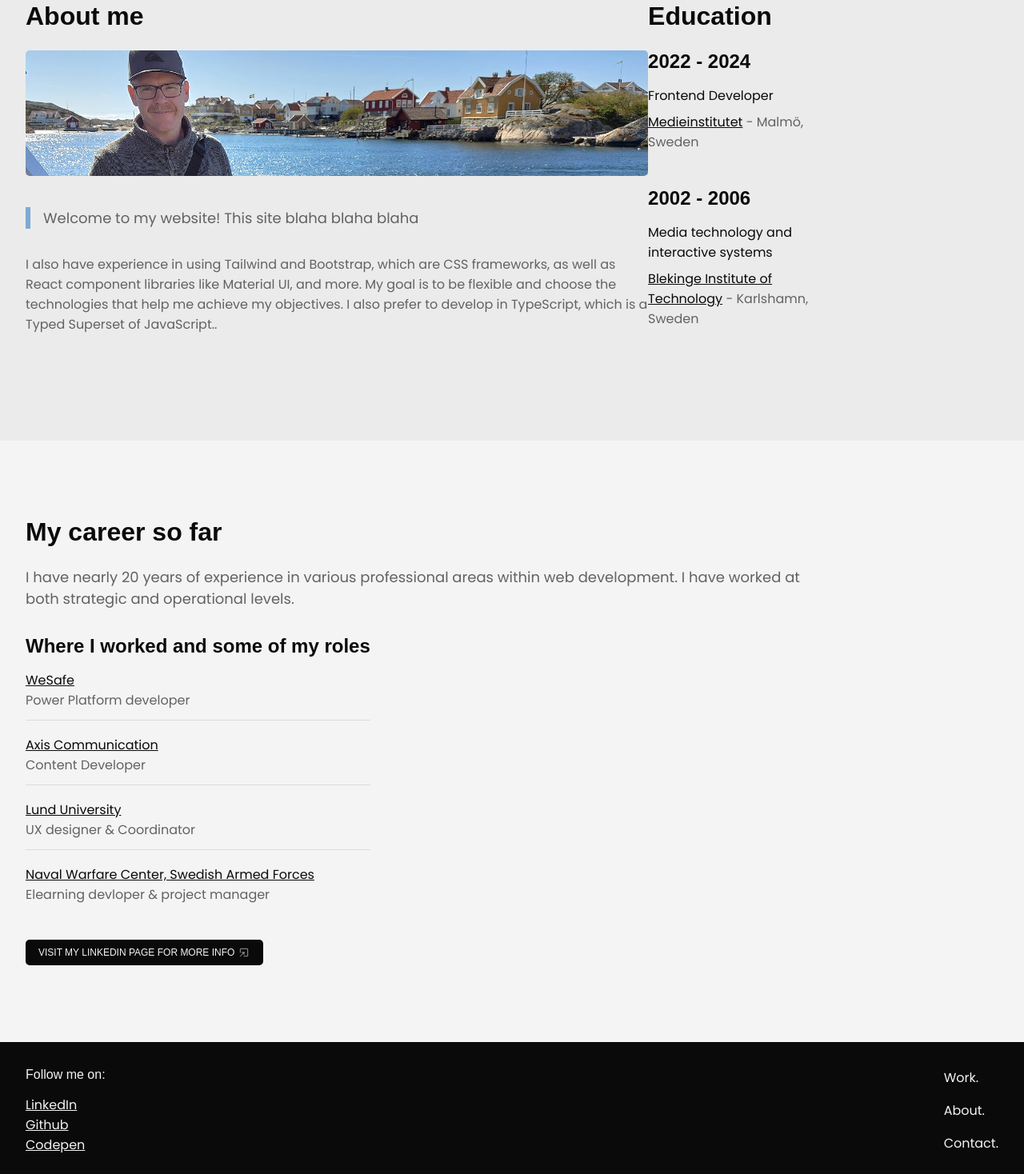
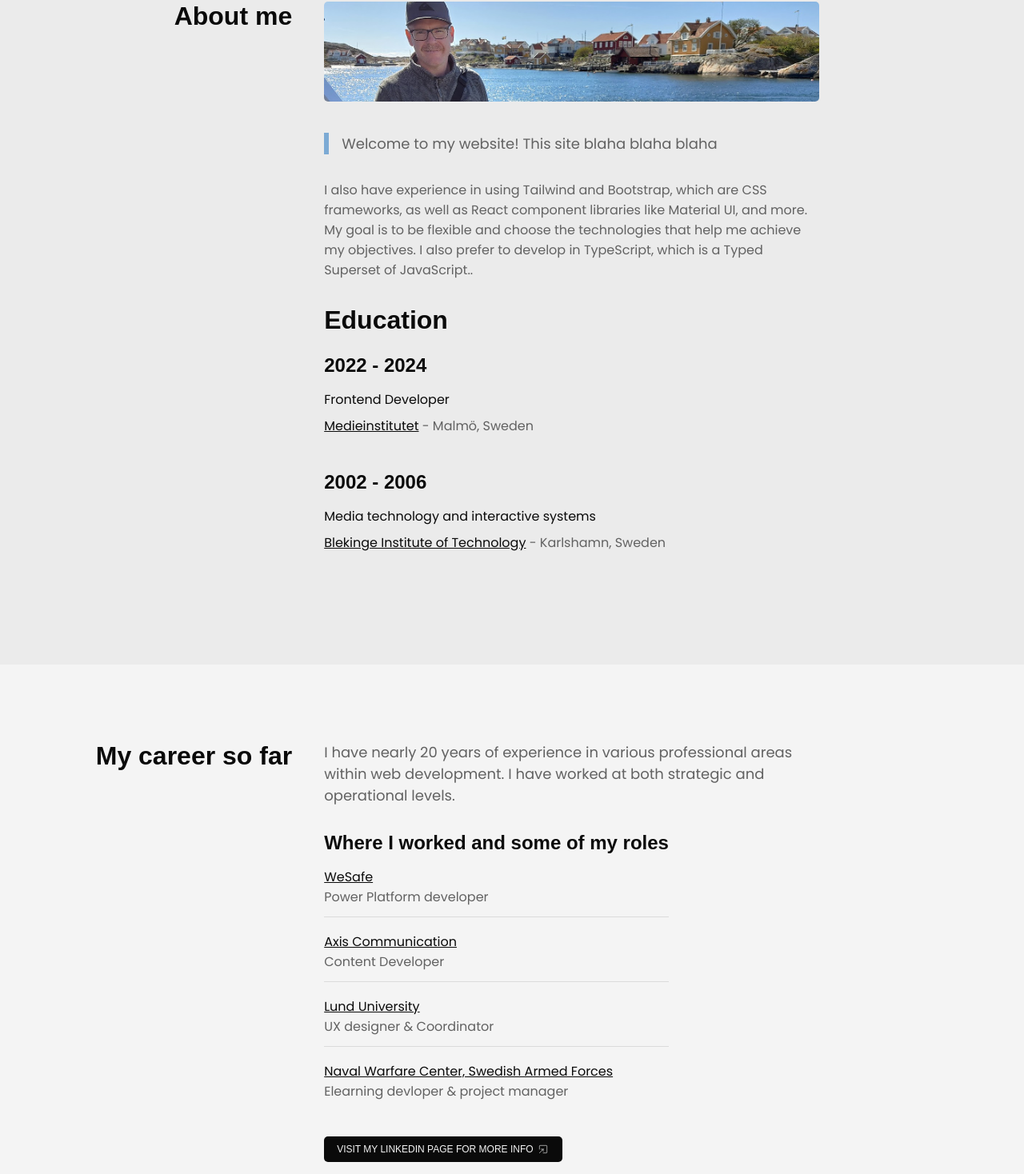
Before and after one commit to devjoppe/mi-cv-update, a React (Vite) app: page /about in a window 1280 px wide. Shown: the part 894-2362 px from the top of the page at 80% size. Built offline with nearby package versions, Linux system fonts and the light colour scheme; a web font is replaced by a local one.

Commit message:
Added new icons and fixed startpage, about and cardItems

```diff
--- a/package.json
+++ b/package.json
@@ -15,6 +15,7 @@
     "aos": "^2.3.4",
     "react": "^18.2.0",
     "react-dom": "^18.2.0",
+    "react-icons": "^4.10.1",
     "react-redux": "^8.1.1",
     "react-router-dom": "^6.14.1",
     "redux": "^4.2.1"
--- a/src/assets/styles/_config.scss
+++ b/src/assets/styles/_config.scss
@@ -206,6 +206,11 @@ button {
     cursor: pointer;
     &.icon-button {
         display: flex;
+        svg {
+            margin-left: 6px;
+            width: 12px !important;
+            height: 12px !important
+        }
         img {
             width: 16px !important;
             height: 16px !important;
--- a/src/assets/styles/responsive/_min-1024.scss
+++ b/src/assets/styles/responsive/_min-1024.scss
@@ -39,7 +39,8 @@
         display: flex;
         flex-direction: column;
         width: 35%;
-        padding-right: 16px;
+        padding-right: 24px;
+        text-align: right;
     }
 
     // Project card
@@ -56,6 +57,7 @@
         // flex-grow: 2;
         &.quote {
             border-left: none;
+            margin: 0;
         }
     }
 
@@ -107,6 +109,12 @@
         width: 49%;
     }
 
+    // Content block
+    .content-block {
+        display: block;
+        margin-bottom: 32px;
+    }
+
     // Link list
     .linklist-wrapper {
         display: flex;
--- a/src/assets/styles/style.scss
+++ b/src/assets/styles/style.scss
@@ -14,5 +14,5 @@
 @use "../../components/Footer/footer";
 @use "../../components/ScrollIndicator/scrollIndicator";
 
-// Responsive-------------
+// Responsive---------------
 @use "./responsive/min-1024";
--- a/src/components/ProjectCard/ProjectCard.tsx
+++ b/src/components/ProjectCard/ProjectCard.tsx
@@ -2,7 +2,7 @@
 import React from "react";
 
 // Icons
-import openWindow from '../../assets/icons/new_window_icon.svg'
+import { FaGithub, FaExternalLinkSquareAlt } from "react-icons/fa";
 
 // Interface
 import {projectInt} from "../../interfaces/projectCardInt.ts";
@@ -33,8 +33,9 @@ const ProjectCard:React.FC<IProp> = ({project, shade}) => {
                     </div>
                     <p>{project.description}</p>
                     <div className="card-buttons">
-                        <button className="icon-button" onClick={() => goToPage(project.github)}>On Github <img src={openWindow} className="icon inverted" alt="Open in new window"/></button>
-                        <button className="icon-button" onClick={() => goToPage(project.solution)}>View solution <img src={openWindow} className="icon inverted" alt="Open in new window"/></button>
+
+                        <button className="icon-button" onClick={() => goToPage(project.github)}>Code <FaGithub /></button>
+                        <button className="icon-button" onClick={() => goToPage(project.solution)}>Solution <FaExternalLinkSquareAlt /></button>
                     </div>
                 </div>
                 </>
--- a/src/pages/AboutPage/MeSection.tsx
+++ b/src/pages/AboutPage/MeSection.tsx
@@ -19,22 +19,22 @@ const MeSection:React.FC<IProp> = ({data}) => {
         <section className="dark-shade">
             <div className="section-content-wrapper">
                 {data &&
+                    <div className="left-pane">
+                        <h2>{data.title}</h2>
+                    </div>
+                }
+                <div className="right-pane">
                     <div>
-                        <div>
-                            <h2>{data.title}</h2>
-                            <img className="me-image" src={myImage} alt="me" />
-                        </div>
-                        <div data-aos="fade-up">
+                        <img className="me-image" src={myImage} alt="me" />
+                    </div>
+                    <div className="content-block" data-aos="fade-up">
                             <span className="quote">
                                 {data.kicker}
                             </span>
-                            <span className="body-text">
+                        <span className="body-text">
                                 {data.extra && data.extra[0].data}
                             </span>
-                        </div>
                     </div>
-                }
-                <div>
                     <div>
                         <h2>Education</h2>
                     </div>
--- a/src/pages/AboutPage/WorkSection.tsx
+++ b/src/pages/AboutPage/WorkSection.tsx
@@ -16,10 +16,12 @@ const WorkSection:React.FC<IProp> = ({data}) => {
     return(
         <section className="light-shade">
             <div className="section-content-wrapper">
-                <div>
+                <div className="left-pane">
                     <div>
                         <h2>{data.title}</h2>
                     </div>
+                </div>
+                <div className="right-pane">
                     <div>
                         <span className="kicker">
                             {data.kicker}
--- a/src/pages/StartPage/StartPage.tsx
+++ b/src/pages/StartPage/StartPage.tsx
@@ -28,7 +28,7 @@ const StartPage = () => {
                 <div className="section-content-wrapper" data-aos="zoom-out" data-aos-duration="1500">
                     {start && start.filter(item => item.id === 1).map(data  => (
                         <div key={data.id}>
-                            <h1>{data.title}.</h1>
+                            <h1>{data.title}</h1>
                             <span className="subtitle">
                                 {data.kicker}
                             </span>
```
Also changed, not shown: src/assets/styles/style.css, 1 other file (tests, documents, lock files or other folders).
